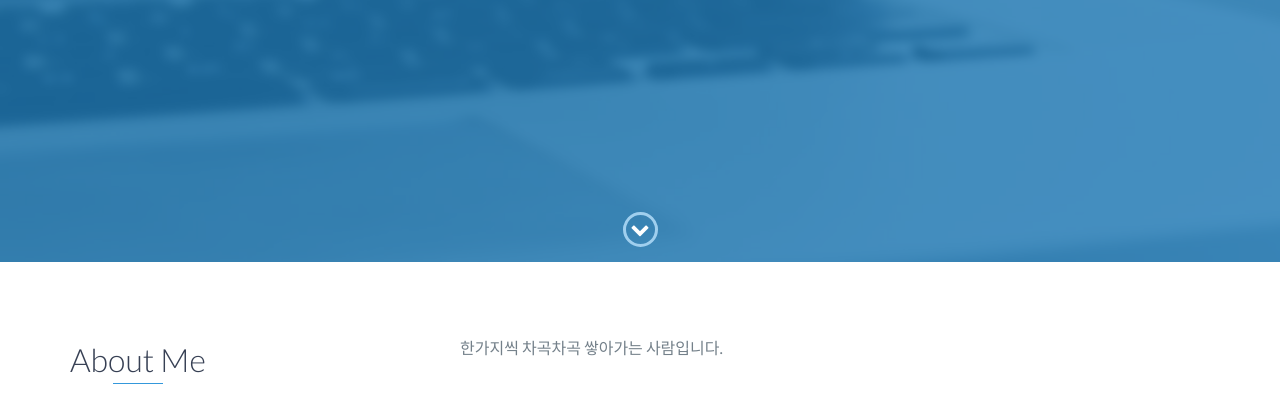
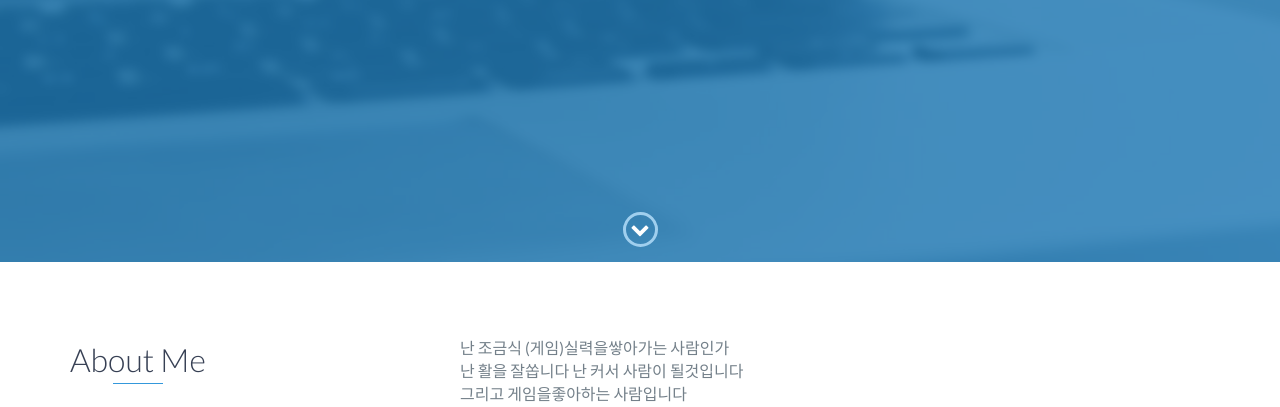
Before and after one commit to Runywoo/Runywoo.github.io, a website: page index.html in a window 1280 px wide. Shown: the part 538-945 px from the top of the page. Drawn offline with nearby package versions, Linux system fonts and the light colour scheme.

Commit message:
자기소개

```diff
--- a/index.html
+++ b/index.html
@@ -73,7 +73,11 @@
                 </div>
                 <div class="col-md-8">
                     <p>
-                        한가지씩 차곡차곡 쌓아가는 사람입니다.
+                        난 조금식 (게임)실력을쌓아가는 사람인가<br>
+                        난 활을 잘쏩니다 난 커서 사람이 될것입니다<br>
+                        그리고 게임을좋아하는 사람입니다<br>
+                        또한 말하는걸 좋아합니다 <br>
+                        난 사회와 과학을 잘합니다.
                     </p>
                 </div>
             </div>
```
